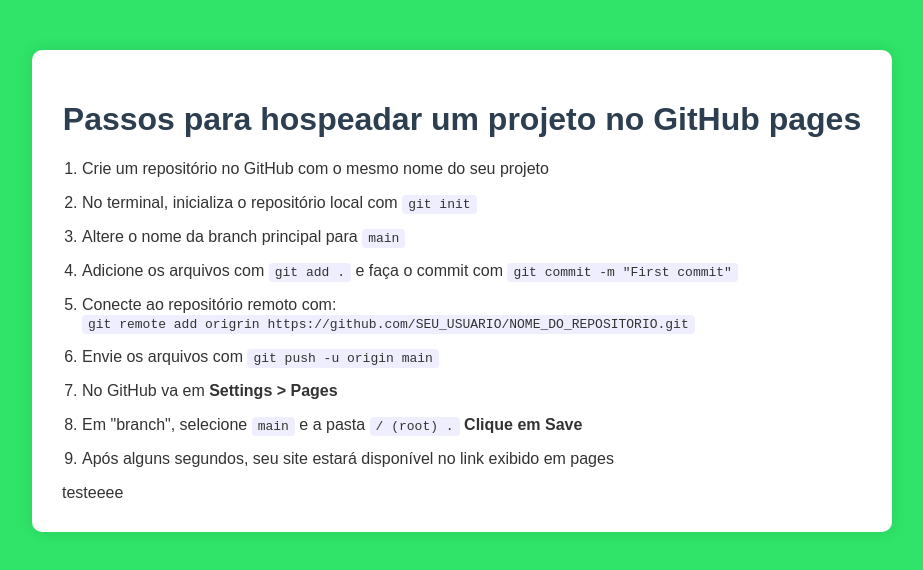
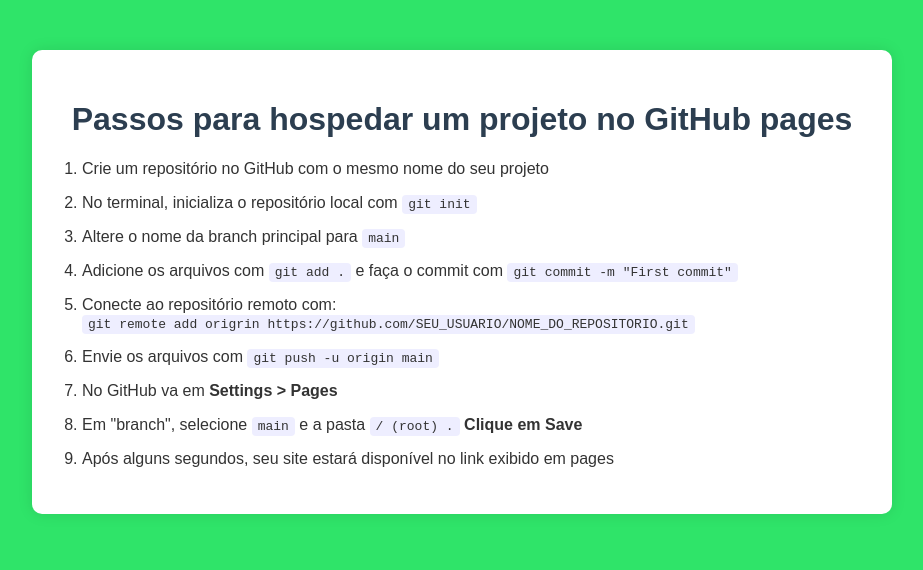
Before and after one commit to GustavoManganelli/hospedandoSites, a plain HTML site: page index.html in a window 1280 px wide. Shown: the whole page, without its empty margins (178-1101 px from the left). Drawn offline with Linux system fonts and the light colour scheme.

Commit message:
Não lembro

```diff
--- a/index.html
+++ b/index.html
@@ -10,7 +10,7 @@
 
 <body>
     <main>
-        <h1>Passos para hospeadar um projeto no GitHub pages</h1>
+        <h1>Passos para hospedar um projeto no GitHub pages</h1>
         <ol>
             <li>
                 <p>Crie um repositório no GitHub com o mesmo nome do seu projeto</p>
@@ -46,7 +46,6 @@
             </li>
 
         </ol>
-        testeeee
     </main>
 </body>
 
```
